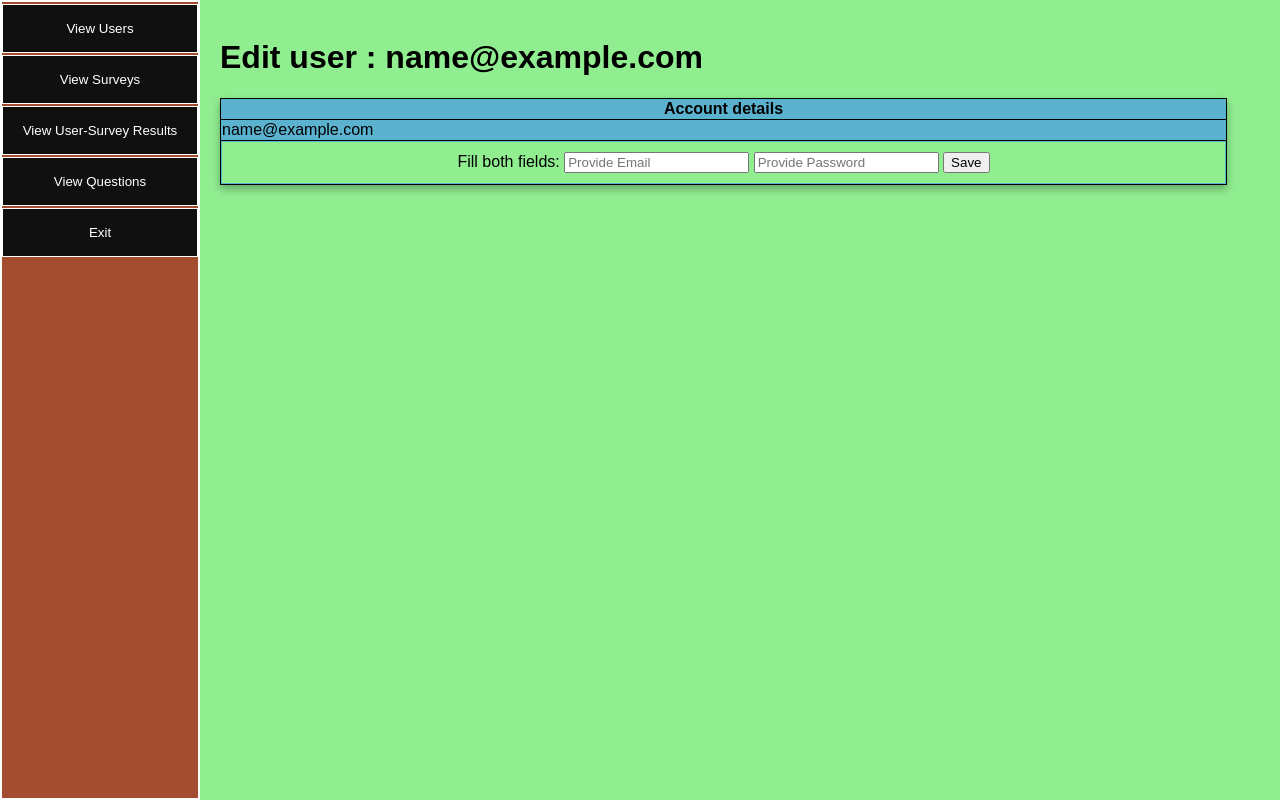
After one commit to LeoHerms/WebSurveyEngine, a PHP site: page /editUser.php in a window 1280 px wide. The commit adds this page. Run offline with PHP 8.4, Linux system fonts and the light colour scheme; the visitor is signed in with stand-in values (Sample User, id 1); tables that the repository leaves empty or names only in its code hold one stand-in row (values such as "Sample post").

Commit message:
Can now edit users

```diff
--- a/css/admin-styles.css
+++ b/css/admin-styles.css
@@ -86,3 +86,18 @@ td {
     cursor: pointer;
     margin: 0 auto;
 }
+
+.editUser {
+    padding: 10px 20px;
+    border: none;
+    cursor: pointer;
+    margin: 0 auto;
+}
+
+.updateUser {
+    padding: 10px 20px;
+    background-color: lightgreen;
+    border: none;
+    cursor: pointer;
+    margin: 0 auto;
+}
--- /dev/null
+++ b/editUser.php
@@ -0,0 +1,83 @@
+<?php
+session_start();
+
+if (!isset($_SESSION['user_email'])) {
+    header('Location: Home.php');
+    exit;
+}
+
+// Include the necessary database operations
+include "engineDB.php";
+
+$store_db = new EngineDB();
+$store_db->connect();
+
+// Get user from ID
+$id_user = isset($_POST['user_id']) ? $_POST['user_id'] : $_SESSION['editedUserID'];
+
+$query = "SELECT email, password FROM entity_user WHERE id_user = ?";
+$stmt = $store_db->getDb()->prepare($query);
+$stmt->bind_param("i", $id_user);
+$stmt->execute();
+$result = $stmt->get_result();
+$user = $result->fetch_assoc();
+$stmt->close();
+
+$_SESSION['editedUserID'] = $id_user;
+
+
+$store_db->disconnect();
+?>
+
+<!DOCTYPE html>
+<html lang="en">
+<head>
+    <meta charset="UTF-8">
+    <title>View Users</title>
+    <link rel="stylesheet" href="css/admin-styles.css">
+
+</head>
+<body>
+    <div class="sidenav">
+        <form action="Admin.php" method="post">
+            <button type="submit" name="action" value="view_users">View Users</button>
+            <button type="submit" name="action" value="view_surveys">View Surveys</button>
+            <button type="submit" name="action" value="view_survey_results">View User-Survey Results</button>
+            <button type="submit" name="action" value="view_questions">View Questions</button>
+            <button type="submit" name="action" value="exit">Exit</button>
+        </form>
+    </div>
+
+    <div class="content">
+        <h1>Edit user : <?php echo $user['email']; ?></h1>
+        <?php if (empty($user)): ?>
+            <p>No users found.</p>
+        <?php else: ?>
+            <table>
+                <thead>
+                    <tr>
+                        <th>Account details</th>
+                    </tr>
+                </thead>
+                <tbody>
+                    <tr>
+                        <td><?php echo $user['email']; ?>
+                    </tr>
+                    <tr>
+                        <td style="text-align: center;">
+                            <form class="updateUser" action="updateUser.php" method="post">
+                                Fill both fields:
+                                <input type="hidden" name="user_id" value="<?php echo $id_user; ?>">
+                                <input type="email" name="new_email" placeholder="Provide Email" required>
+                                <input type="password" name="new_password" placeholder="Provide Password" required>
+                                <button type="submit">Save</button>
+                            </form>
+                        </td>
+                    </tr>
+                </tbody>
+            </table>
+        <?php endif; ?>
+    </div>
+
+</body>
+</html>
```
Also changed, not shown: updateUser.php (added, +34 -0 lines), viewUsers.php (+9 -0 lines).
